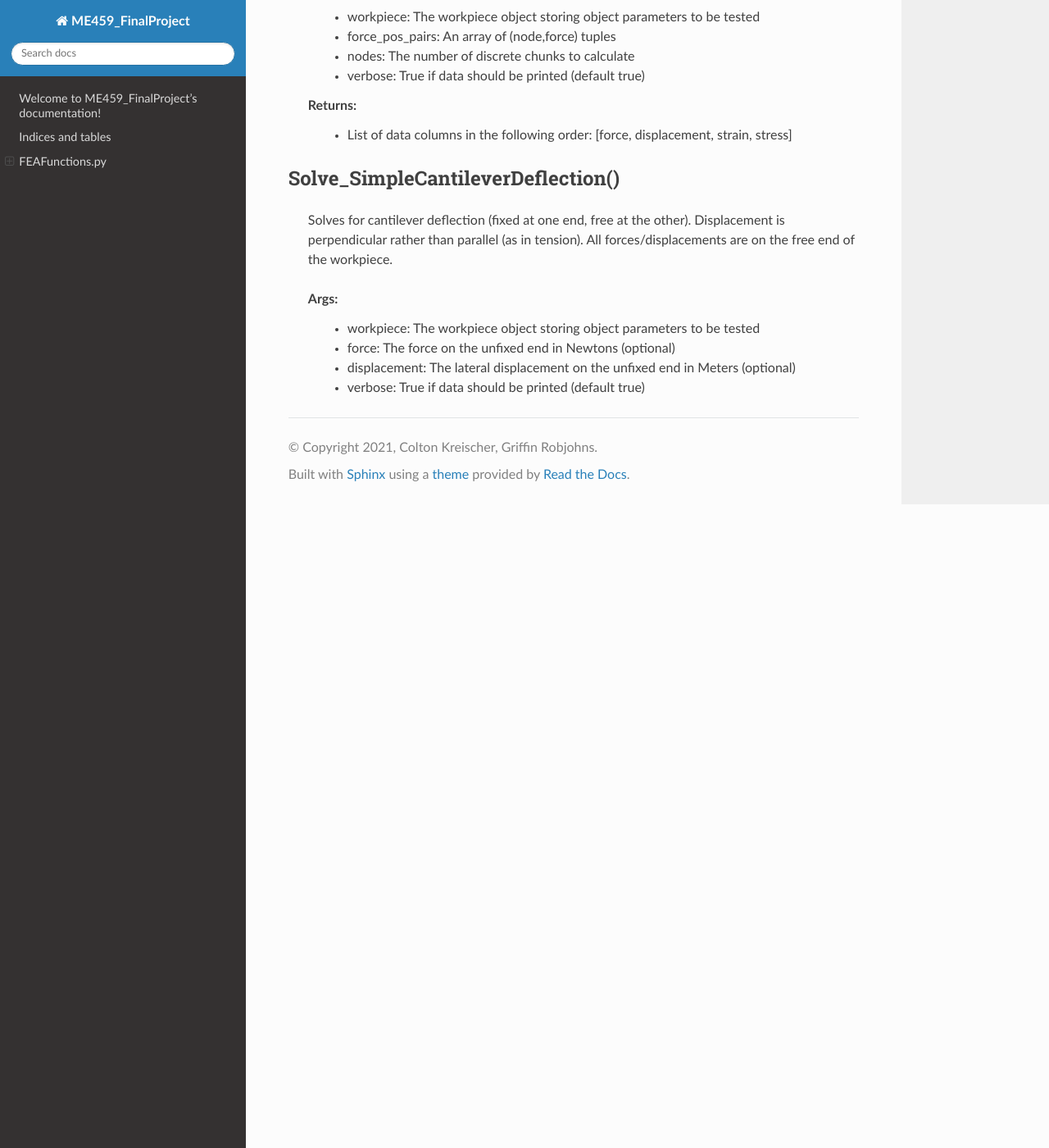
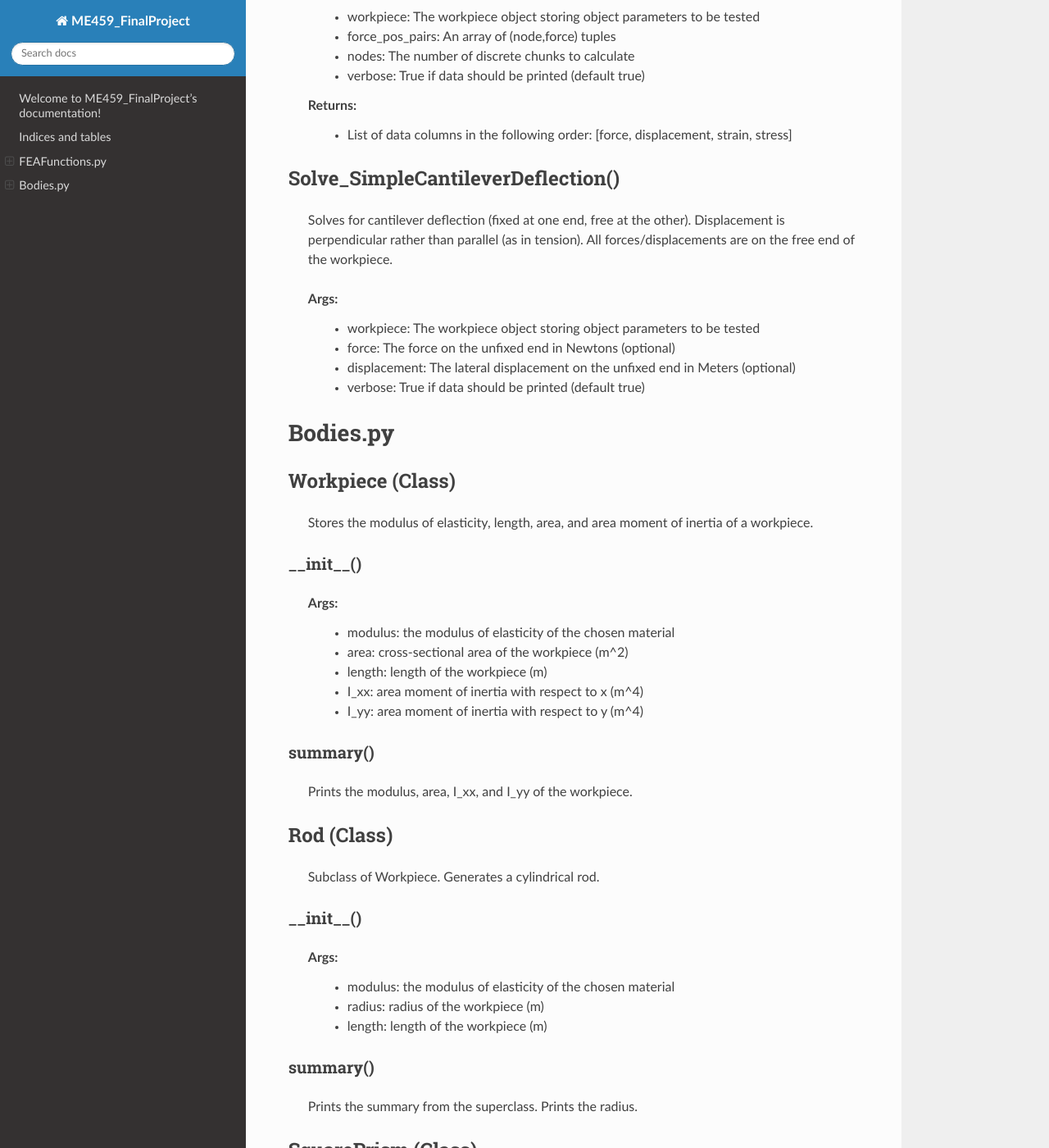
Before and after one commit to wh1ter0se/ME459_FinalProject, a Sphinx documentation site: the page built from docs/source/index.rst, in a window 1280 px wide and 1400 px high, scrolled down 937 px. Shown: the whole window at 82% size. Built offline with Sphinx 7.4.7 and the Read the Docs theme 2.0.0, drawn with Linux system fonts in a browser that asks for light colours; some of the changed text lies outside the part shown.

Commit message:
Added Bodies.py to docs.

```diff
--- a/docs/source/index.rst
+++ b/docs/source/index.rst
@@ -63,3 +63,87 @@ Solve_SimpleCantileverDeflection()
       * force: The force on the unfixed end in Newtons (optional)
       * displacement: The lateral displacement on the unfixed end in Meters (optional)
       * verbose: True if data should be printed (default true)
+
+
+
+Bodies.py
+==========
+
+
+Workpiece (Class)
+----------------
+
+   Stores the modulus of elasticity, length, area, and area moment of inertia of a workpiece.
+
+__init__()
+**********
+
+   Args:
+      * modulus: the modulus of elasticity of the chosen material
+      * area: cross-sectional area of the workpiece (m^2)
+      * length: length of the workpiece (m)
+      * I_xx: area moment of inertia with respect to x (m^4)
+      * I_yy: area moment of inertia with respect to y (m^4)
+
+summary()
+**********
+
+   Prints the modulus, area, I_xx, and I_yy of the workpiece.
+
+
+Rod (Class)
+----------------
+
+   Subclass of Workpiece. Generates a cylindrical rod.
+
+__init__()
+**********
+
+   Args:
+      * modulus: the modulus of elasticity of the chosen material
+      * radius: radius of the workpiece (m)
+      * length: length of the workpiece (m)
+
+summary()
+**********
+
+   Prints the summary from the superclass. Prints the radius.
+
+
+SquarePrism (Class)
+----------------
+
+   Subclass of Workpiece. Generates a square prism.
+
+__init__()
+**********
+
+   Args:
+      * modulus: the modulus of elasticity of the chosen material
+      * width: width of the workpiece (m)
+      * length: length of the workpiece (m)
+
+summary()
+**********
+
+   Prints the summary from the superclass. Prints the width.
+
+
+RectangularPrism (Class)
+----------------
+
+   Subclass of Workpiece. Generates a rectangular prism.
+
+__init__()
+**********
+
+   Args:
+      * modulus: the modulus of elasticity of the chosen material
+      * base: base width of the workpiece (m)
+      * height: height of the workpiece (m)
+      * length: length of the workpiece (m)
+
+summary()
+**********
+
+   Prints the summary from the superclass. Prints the base width and height.
```
